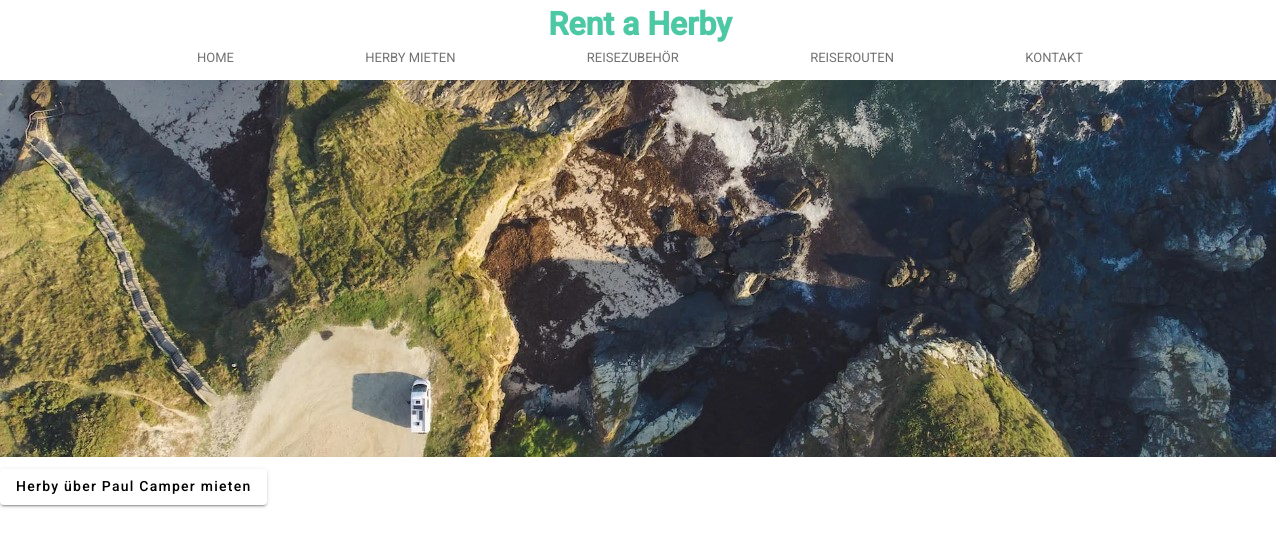
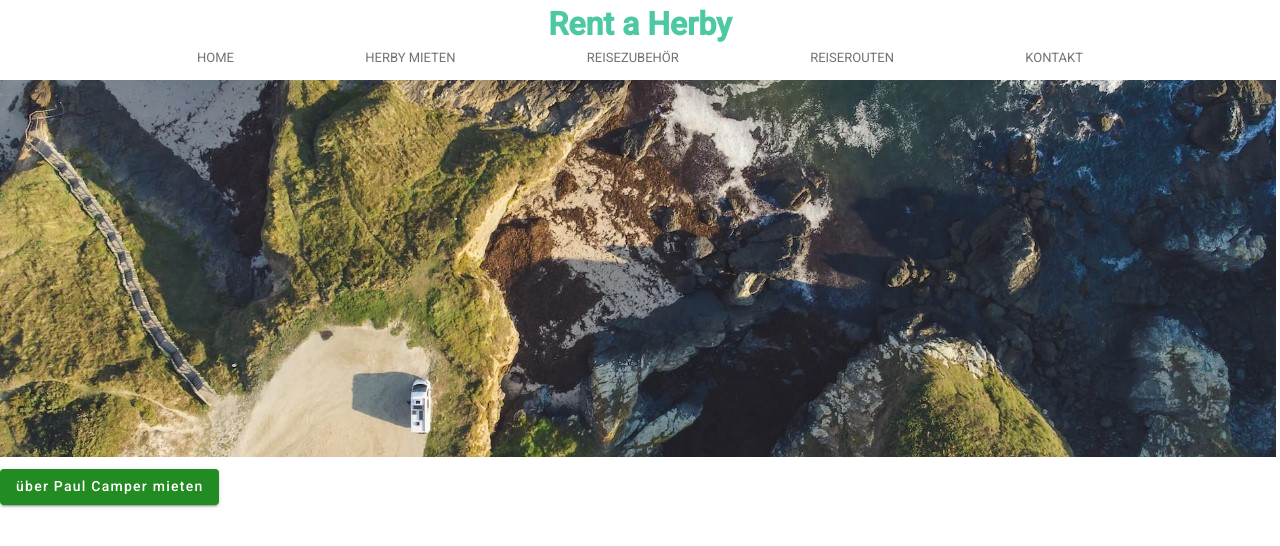
Before and after one commit to schuetzem78/rent-a-herby-frontend, an Angular app: page /rental in a window 1280 px wide. Shown: the top 546 px of the page. Built offline with nearby package versions, Linux system fonts and the light colour scheme.

Commit message:
Anpassung Styling für Button

```diff
--- a/package.json
+++ b/package.json
@@ -6,7 +6,8 @@
     "start": "ng serve -o",
     "build": "ng build",
     "watch": "ng build --watch --configuration development",
-    "test": "ng test"
+    "test": "ng test",
+    "tailwind": "npx tailwindcss -i ./src/styles.css -o ./src/tailwind-generated.css --watch"
   },
   "private": true,
   "dependencies": {
--- a/src/app/rental/rental.component.css
+++ b/src/app/rental/rental.component.css
@@ -0,0 +1,8 @@
+a.mat-raised-button {
+    color: white;
+    background-color: forestgreen;
+  }
+
+a.mat-raised-button:hover {
+    background-color: #4cc9a4;
+}
--- a/src/app/rental/rental.component.html
+++ b/src/app/rental/rental.component.html
@@ -1 +1 @@
-<a mat-raised-button href="https://paulcamper.de/c/76934/" target="_blank">Herby über Paul Camper mieten</a>
+<a mat-raised-button href="https://paulcamper.de/c/76934/" target="_blank"  class="mat-raised-button">über Paul Camper mieten</a>
```
